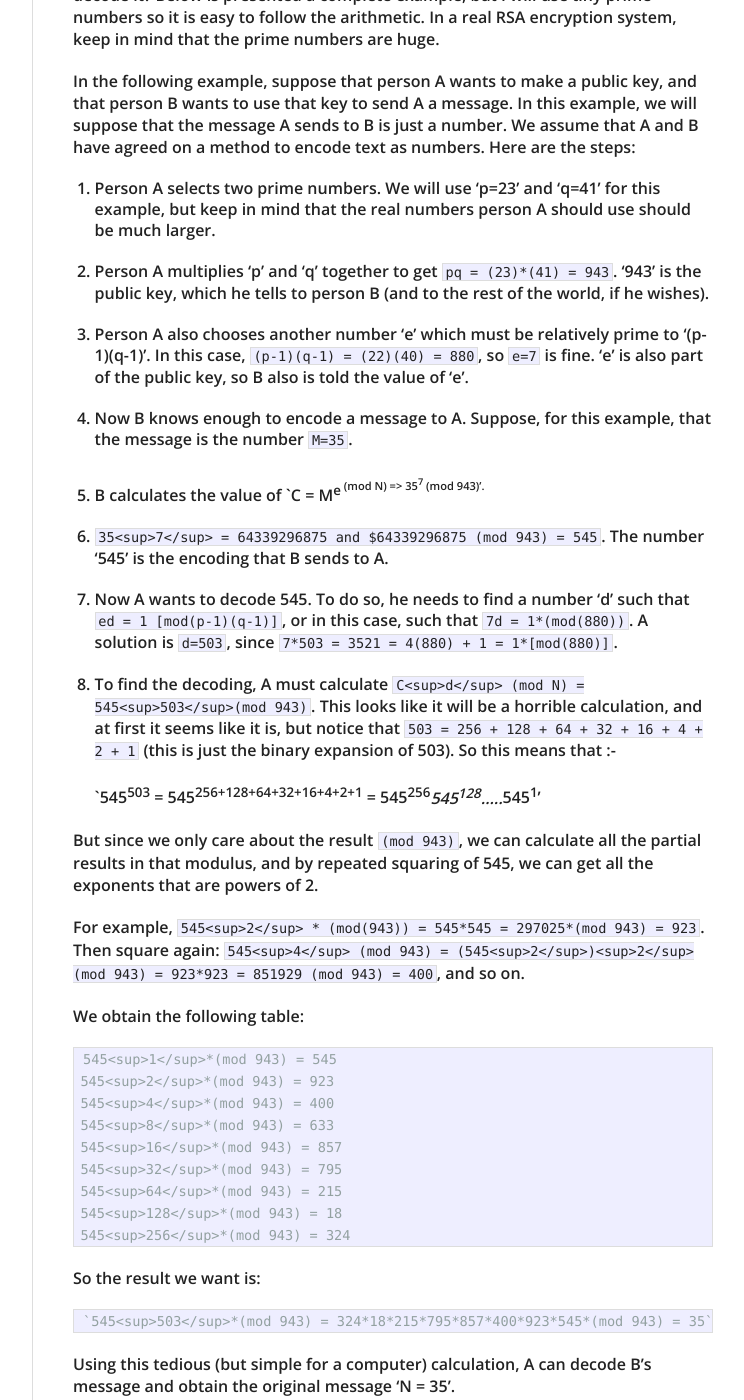
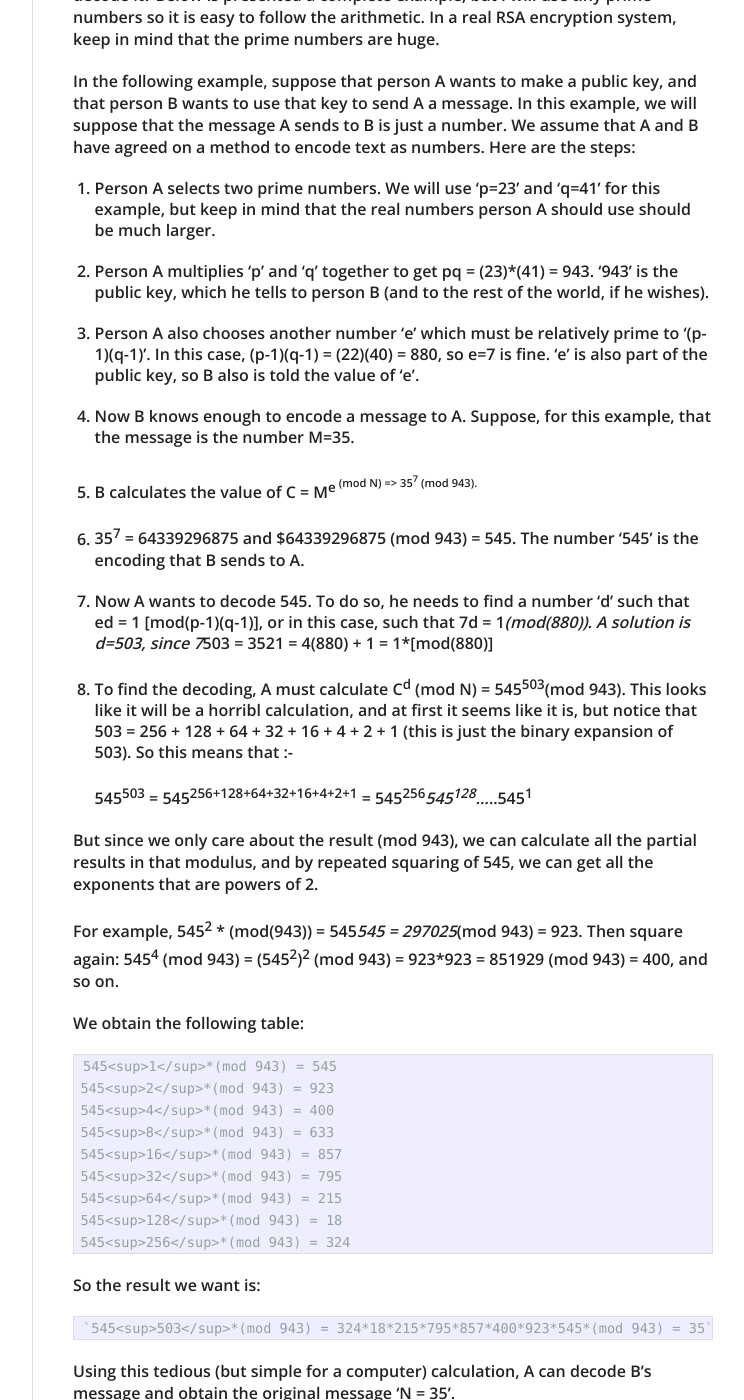
Before and after one commit to anthrax3/thegeeq.github.io, a Jekyll site: the page built from _posts/2018-2-27-cracking the rsa encryption.md, in a window 1280 px wide and 1400 px high, scrolled down 1212 px. Shown: the whole window, without its empty margins (378-1122 px from the left). Built offline with Jekyll 4.4.1, drawn with Linux system fonts in a browser that asks for light colours; nearby versions of some CDN libraries.

Commit message:
Update 2018-2-27-cracking the rsa encryption.md

```diff
--- a/_posts/2018-2-27-cracking the rsa encryption.md
+++ b/_posts/2018-2-27-cracking the rsa encryption.md
@@ -54,33 +54,33 @@ agreed on a method to encode text as numbers. Here are the steps:
  1. Person A selects two prime numbers. We will use 'p=23' and 'q=41' for this example, but keep in mind that the real
     numbers person A should use should be much larger.
 
- 2. Person A multiplies 'p' and 'q' together to get `pq = (23)*(41) = 943`. '943' is the public key, which he tells
+ 2. Person A multiplies 'p' and 'q' together to get pq = (23)*(41) = 943. '943' is the public key, which he tells
     to person B (and to the rest of the world, if he wishes).
 
  3. Person A also chooses another number 'e' which must be relatively prime to '(p-1)(q-1)'. In this case,
-   `(p-1)(q-1) = (22)(40) = 880`, so `e=7` is fine. 'e' is also part of the public key, so B also is told the value
+   (p-1)(q-1) = (22)(40) = 880, so e=7 is fine. 'e' is also part of the public key, so B also is told the value
     of 'e'.
 
- 4. Now B knows enough to encode a message to A. Suppose, for this example, that the message is the number `M=35`.
+ 4. Now B knows enough to encode a message to A. Suppose, for this example, that the message is the number M=35.
 
- 5. B calculates the value of `C = M<sup>e<sup> (mod N) => 35<sup>7</sup> (mod 943)'.
+ 5. B calculates the value of C = M<sup>e<sup> (mod N) => 35<sup>7</sup> (mod 943).
 
- 6. `35<sup>7</sup> = 64339296875 and $64339296875 (mod 943) = 545`. The number '545' is the encoding that B sends to A.
+ 6. 35<sup>7</sup> = 64339296875 and $64339296875 (mod 943) = 545. The number '545' is the encoding that B sends to A.
 
- 7. Now A wants to decode 545. To do so, he needs to find a number 'd' such that `ed = 1 [mod(p-1)(q-1)]`, or
-    in this case, such that `7d = 1*(mod(880))`. A solution is `d=503`, since `7*503 = 3521 = 4(880) + 1 = 1*[mod(880)]`.
+ 7. Now A wants to decode 545. To do so, he needs to find a number 'd' such that ed = 1 [mod(p-1)(q-1)], or
+    in this case, such that 7d = 1*(mod(880)). A solution is d=503, since 7*503 = 3521 = 4(880) + 1 = 1*[mod(880)]
 
- 8. To find the decoding, A must calculate `C<sup>d</sup> (mod N) = 545<sup>503</sup>(mod 943)`. This looks like it will be a      horrible
-    calculation, and at first it seems like it is, but notice that `503 = 256 + 128 + 64 + 32 + 16 + 4 + 2 + 1`
+ 8. To find the decoding, A must calculate C<sup>d</sup> (mod N) = 545<sup>503</sup>(mod 943). This looks like it will be a      horribl
+    calculation, and at first it seems like it is, but notice that 503 = 256 + 128 + 64 + 32 + 16 + 4 + 2 + 1
     (this is just the binary expansion of 503). So this means that :-
 
-    `545<sup>503</sup> = 545<sup>256+128+64+32+16+4+2+1</sup> = 545<sup>256</sup>*545<sup>128</sup>.....*545<sup>1</sup>'
+    545<sup>503</sup> = 545<sup>256+128+64+32+16+4+2+1</sup> = 545<sup>256</sup>*545<sup>128</sup>.....*545<sup>1</sup>
 
-But since we only care about the result `(mod 943)`, we can calculate all the partial results in that modulus, and by
+But since we only care about the result (mod 943), we can calculate all the partial results in that modulus, and by
 repeated squaring of 545, we can get all the exponents that are powers of 2.
 
-For example, `545<sup>2</sup> * (mod(943)) = 545*545 = 297025*(mod 943) = 923`.
-Then square again: `545<sup>4</sup> (mod 943) = (545<sup>2</sup>)<sup>2</sup> (mod 943) = 923*923 = 851929 (mod 943) = 400`, and so on.
+For example, 545<sup>2</sup> * (mod(943)) = 545*545 = 297025*(mod 943) = 923.
+Then square again: 545<sup>4</sup> (mod 943) = (545<sup>2</sup>)<sup>2</sup> (mod 943) = 923*923 = 851929 (mod 943) = 400, and so on.
 
 We obtain the following table:
 
```
